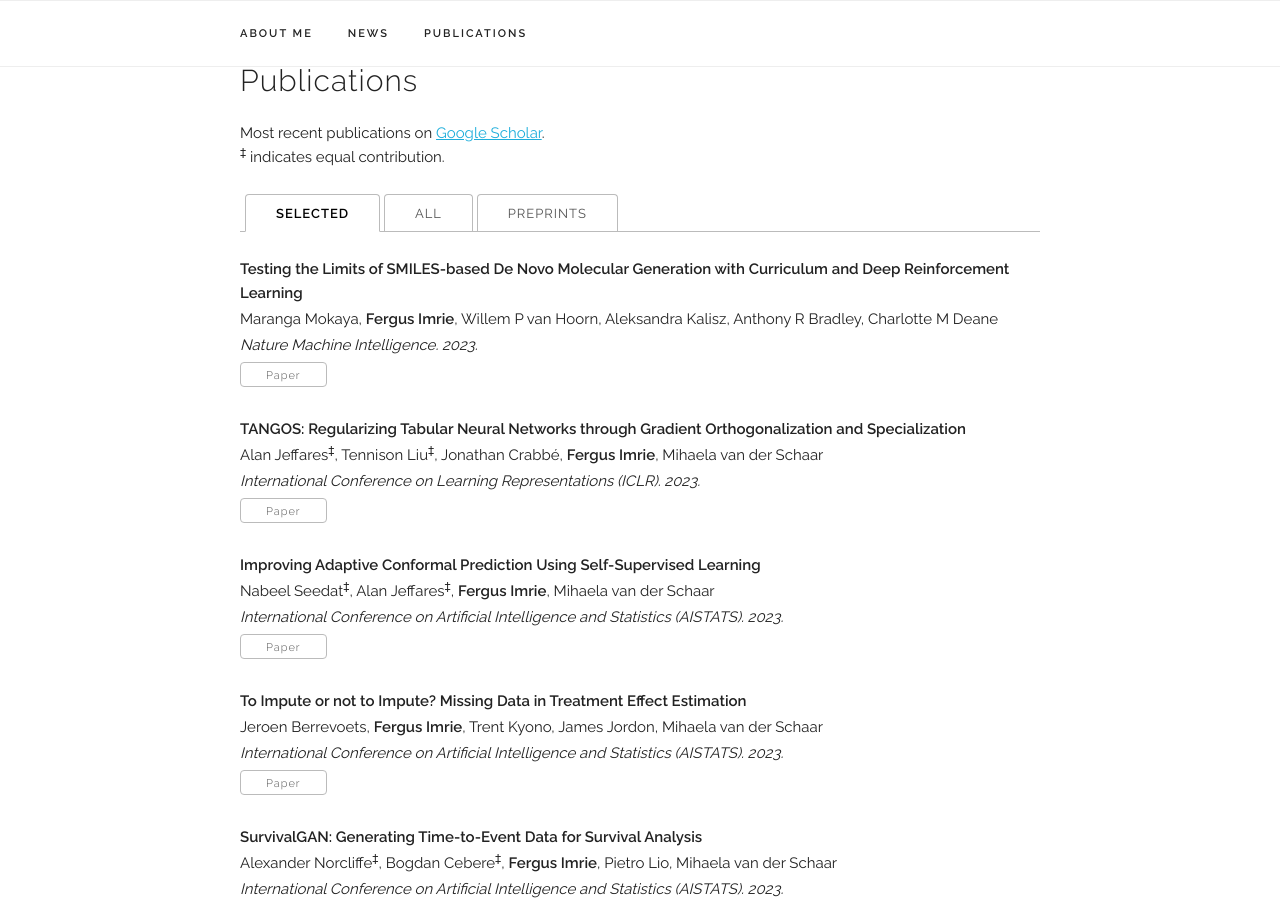
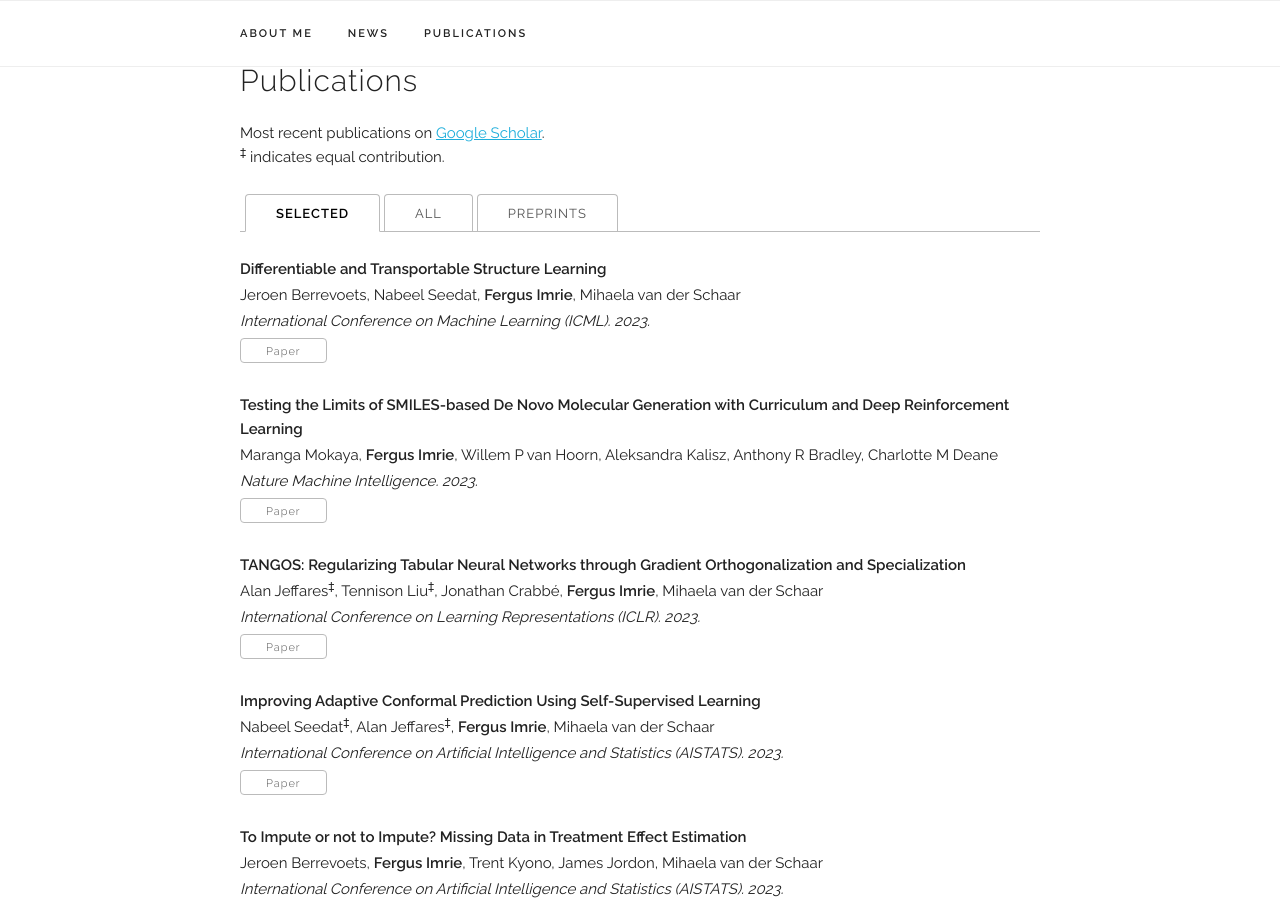
Before and after one commit to fimrie/fimrie.github.io, a Jekyll site: the page built from index.html, in a window 1280 px wide and 900 px high, scrolled down 1350 px. Built offline with Jekyll 4.4.1, drawn with Linux system fonts in a browser that asks for light colours; some web fonts are replaced.

Commit message:
Update publications.yaml

```diff
--- a/_data/publications.yaml
+++ b/_data/publications.yaml
@@ -1,4 +1,11 @@
 papers:
+  - title: "Differentiable and Transportable Structure Learning"
+    authors: "Jeroen Berrevoets, Nabeel Seedat, <b>Fergus Imrie</b>, Mihaela van der Schaar"
+    venue: "International Conference on Machine Learning (ICML). 2023."
+    paper_pdf: "https://arxiv.org/abs/2206.06354"
+    selected: y
+    preprint: n
+
   - title: "Machine Learning with Requirements: A Manifesto"
     authors: "Eleonora Giunchiglia, <b>Fergus Imrie</b>, Mihaela van der Schaar, Thomas Lukasiewicz"
     venue: "arXiv (Preprint). 2023."
@@ -61,13 +68,6 @@ papers:
     paper_pdf: "https://openreview.net/forum?id=-9PV7GKwYpM"
     selected: y
 
-  - title: "Differentiable and Transportable Structure Learning"
-    authors: "Jeroen Berrevoets, Nabeel Seedat, <b>Fergus Imrie</b>, Mihaela van der Schaar"
-    venue: "arXiv (Preprint). 2022."
-    paper_pdf: "https://arxiv.org/abs/2206.06354"
-    selected: n
-    preprint: y
-
   - title: "Continuous-Time Modeling of Counterfactual Outcomes Using Neural Controlled Differential Equations"
     authors: "Nabeel Seedat<sup>‡</sup>, <b>Fergus Imrie<sup>‡</sup></b>, Alexis Bellot, Zhaozhi Qian, Mihaela van der Schaar"
     venue: "International Conference on Machine Learning (ICML). 2022."
```
